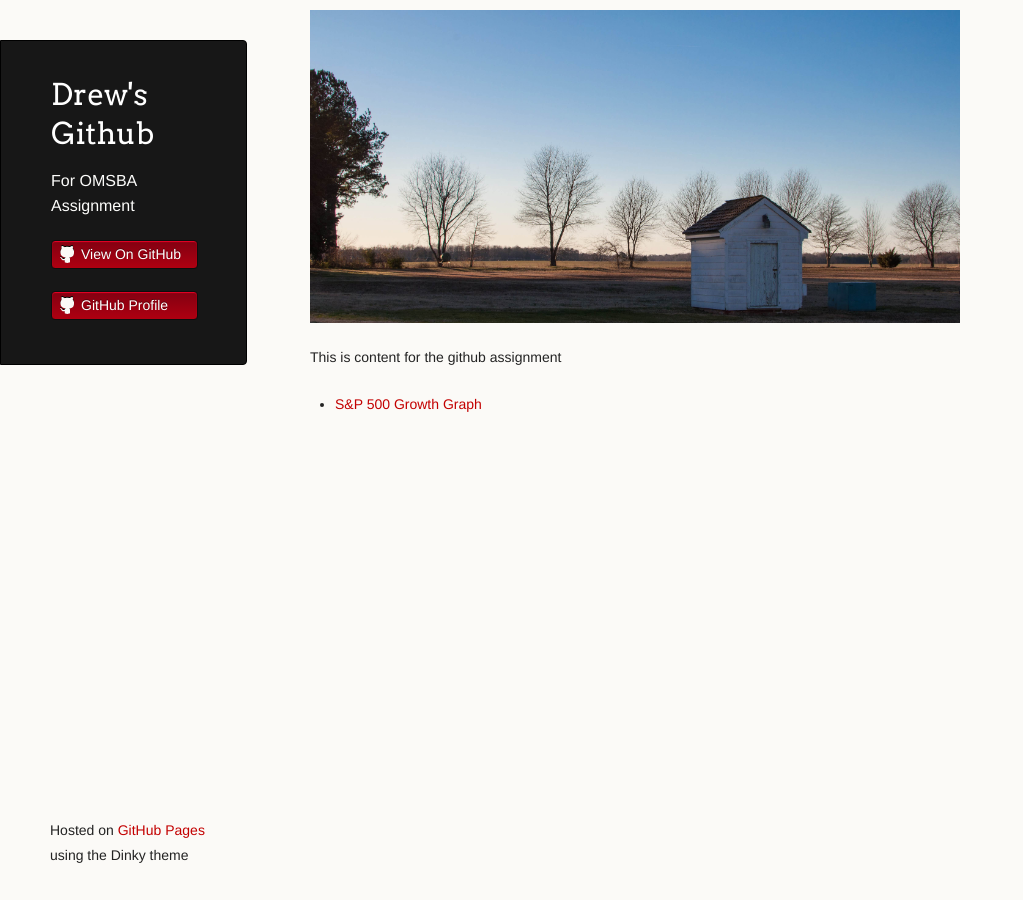
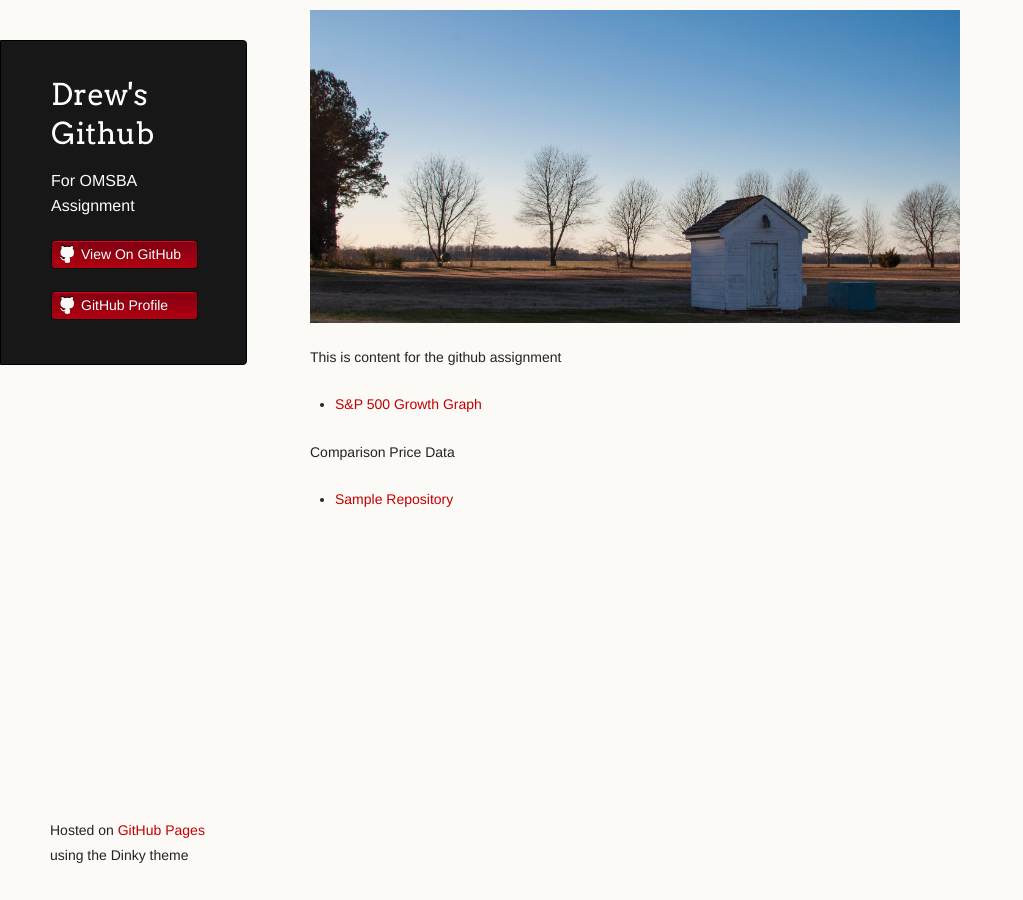
Before and after one commit to jaroo207/jaroo207.github.io, a Jekyll site: the page built from index.md, in a window 1280 px wide. Shown: the whole page, without its empty margins (0-1023 px from the left). Built offline with Jekyll 4.4.1, drawn with Linux system fonts in a browser that asks for light colours; our own code applies the rules of GitHub Pages for plain Markdown files.

Commit message:
Update index.md

```diff
--- a/index.md
+++ b/index.md
@@ -9,3 +9,7 @@ description: For MSBA
 This is content for the github assignment
 
 - [S&P 500 Growth Graph](/timeseries/index.md)
+
+
+Comparison Price Data
+- [Sample Repository](https://github.com/jaroo207/Github_Assignment)
```
